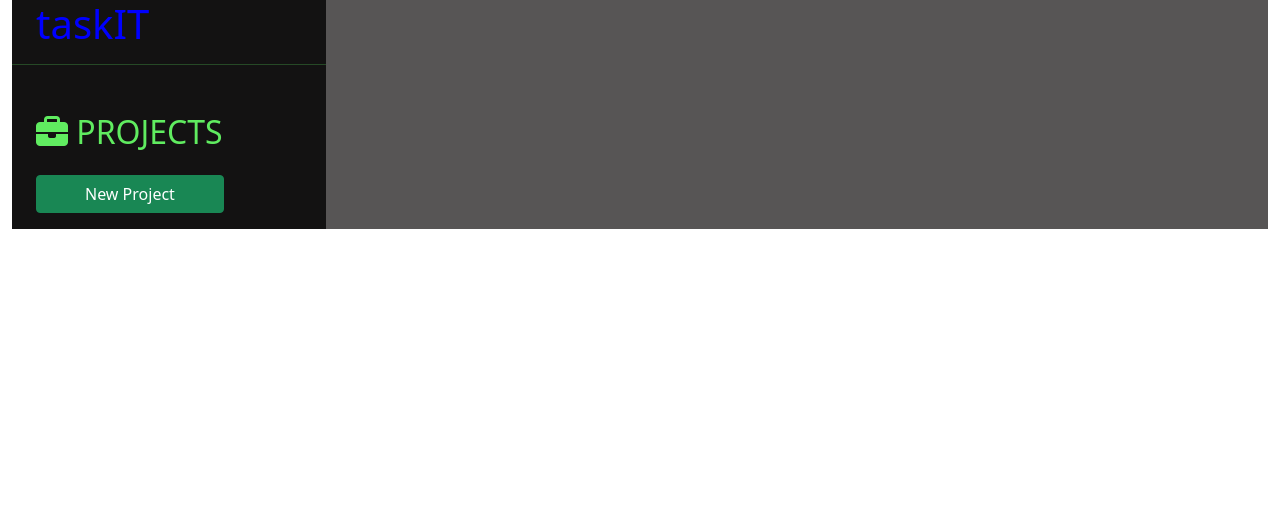
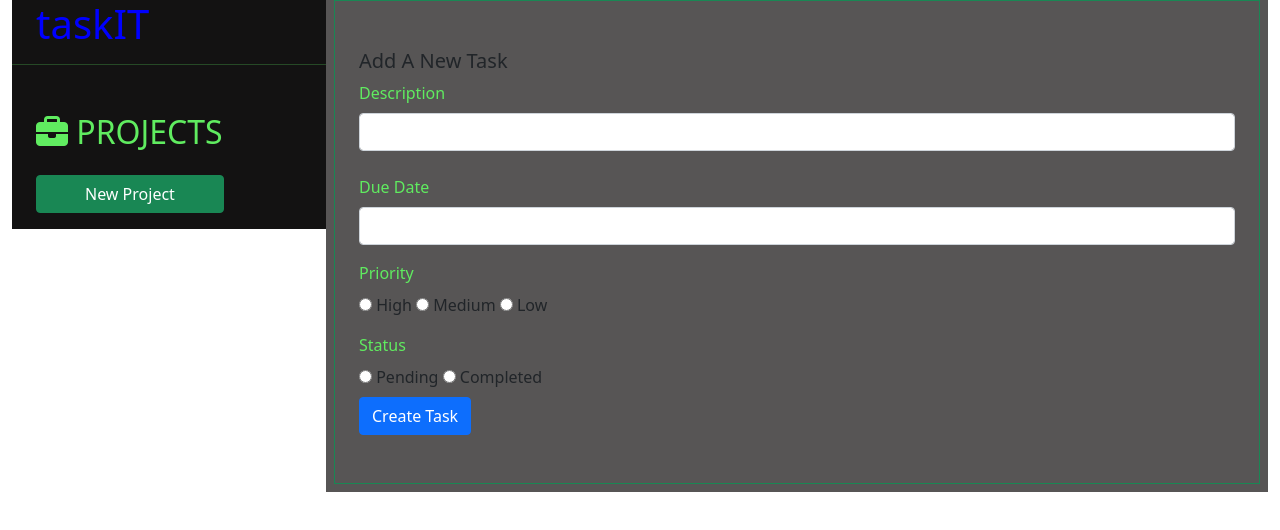
Before and after one commit to george-shammar/to-do-list, a plain HTML site: page index.html in a window 1280 px wide. Drawn offline with nearby package versions, Linux system fonts and the light colour scheme.

Commit message:
Add form to create new task

```diff
--- a/index.html
+++ b/index.html
@@ -31,6 +31,33 @@
         <div id="task-container">
 
         </div>
+         <!-- task form -->
+
+          <div class='px-4 border border-success py-5 mx-2 mb-2' id='task-form'>
+            <h5>Add A New Task</h5>
+            <label for='exampleInputTitle' class='form-label color-green'>Description</label><br>
+            <input class='form-control task' type='text' id="exampleInputTitle"><br>
+            <label for='exampleInputDescripion' class='form-label color-green'>Due Date</label><br>
+            <input class='form-control description' type='text' id='exampleInputDescription'>
+
+            <label for='exampleInputDescripion' class='form-label color-green pt-3'>Priority</label><br>
+
+            <input type="radio" id="high" name="priority" value="high">
+            <label for="high">High</label>
+            <input type="radio" id="medium" name="priority" value="medium">
+            <label for="medium">Medium</label>
+            <input type="radio" id="low" name="priority" value="low">
+            <label for="low">Low</label><br>
+
+            <label for='exampleInputDescripion' class='form-label color-green pt-3'>Status</label><br>
+            <input type="radio" id="medium" name="priority" value="medium">
+            <label for="medium">Pending</label>
+            <input type="radio" id="low" name="priority" value="low">
+            <label for="low">Completed</label><br>
+
+            <button class="btn btn-primary mt-2" id='submit-task'>Create Task</button>
+          </div>
+
       </div>
 
     </div>
```
